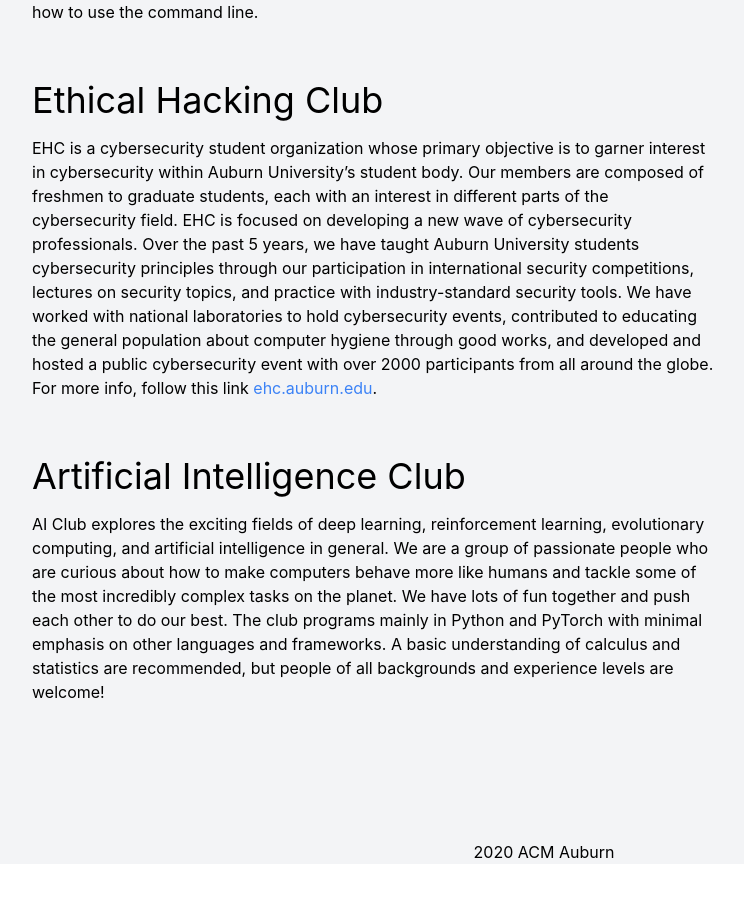
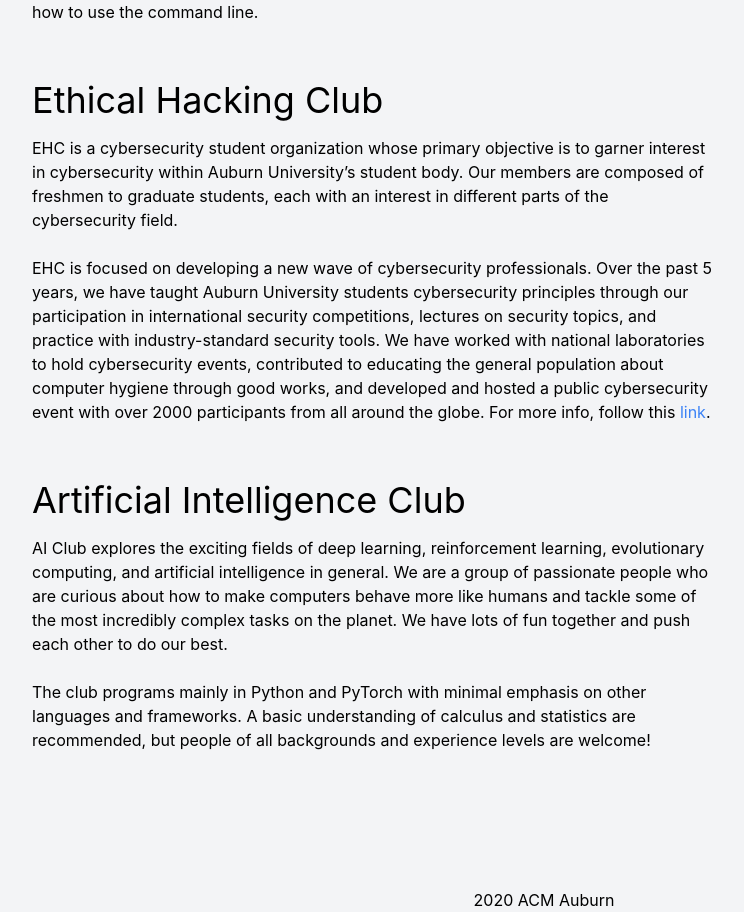
Before and after one commit to Ziyangll/ACM-Auburn, a Next.js app in the folder acm-auburn/: page /clubs in a window 1280 px wide. Shown: the part 820-1732 px from the top of the page, without its empty margins (96-840 px from the left). Before the commit the page ends 1684 px from the top, so only its background shows below. Built offline with nearby package versions, Linux system fonts and the light colour scheme.

Commit message:
calendar update

```diff
--- a/acm-auburn/pages/calendar/index.js
+++ b/acm-auburn/pages/calendar/index.js
@@ -11,7 +11,7 @@
 					</h1>
 				</section>
 				<div>
-					<p className='max-w-md auburn_blue'><a href="#">Our Google Calendar &rarr;</a></p>
+					<p className='max-w-md auburn_blue'><a href="https://calendar.google.com/calendar/u/0/r?cid=YWNtYXVidXJuQGdtYWlsLmNvbQ">Our Google Calendar &rarr;</a></p>
 				</div>
 			</main>
 			<Footer />
--- a/acm-auburn/pages/clubs/index.js
+++ b/acm-auburn/pages/clubs/index.js
@@ -21,7 +21,7 @@
 					<p className="xl:w-8/12">Through weekly meetings focused on lectures and problem solving,
 					CPT prepares to compete in collegiate programming competitions. We study a range of data structures
 					and algorithms along with their applications. Our primary form of practice takes place on
-					<a className="text-blue-500" href="https://open.kattis.com">Kattis</a>, a repository of problems,
+					<a className="text-blue-500" href="https://open.kattis.com"> Kattis</a>, a repository of problems,
 					complete with a judge and a platform to host competitions. Additionally to our weekly meetings,
 					we regularly host mock competitions and mock technical interview practice for all members of ACM.
 					We primarily solve our problems in Java, Python, or C++.</p>
@@ -39,13 +39,14 @@
 					<p className="xl:w-8/12">EHC is a cybersecurity student organization whose primary objective is to garner interest in cybersecurity
 						within Auburn University’s student body. Our members are composed of freshmen to graduate students,
 						each with an interest in different parts of the cybersecurity field.
-						EHC is focused on developing a new wave of cybersecurity professionals.
+						<br/><br/>EHC is focused on developing a new wave of cybersecurity professionals.
 						Over the past 5 years, we have taught Auburn University students cybersecurity principles through
 						our participation in international security competitions, lectures on security topics, and practice with
 						industry-standard security tools. We have worked with national laboratories to hold cybersecurity events,
 						contributed to educating the general population about computer hygiene through good works,
 						and developed and hosted a public cybersecurity event with over 2000 participants from all around the globe.
-						For more info, follow this link <a className="text-blue-500" href="https://ehc.auburn.edu/">ehc.auburn.edu</a>.
+						For more info, follow this
+						<a className="text-blue-500" href="https://ehc.auburn.edu/"> link</a>.
 					</p>
 				</div>
 				<div className='my-10'>
@@ -56,7 +57,8 @@
 					evolutionary computing, and artificial intelligence in general.
 					We are a group of passionate people who are curious about how to make computers behave more like humans
 					and tackle some of the most incredibly complex tasks on the planet. We have lots of fun together
-					and push each other to do our best. The club programs mainly in Python and PyTorch with minimal emphasis
+					and push each other to do our best.
+					<br/><br/>The club programs mainly in Python and PyTorch with minimal emphasis
 					on other languages and frameworks. A basic understanding of calculus and statistics are recommended,
 					but people of all backgrounds and experience levels are welcome!</p>
 				</div>
--- a/acm-auburn/pages/events/index.js
+++ b/acm-auburn/pages/events/index.js
@@ -18,7 +18,7 @@
 					<h2 className='py-4 text-2xl lg:text-4xl text-black-500'>
 						Auburn Hacks
 					</h2>
-					<p>We are Auburn University’s premier programming competition, designed by students, for students.
+					<p className="xl:w-8/12">We are Auburn University’s premier programming competition, designed by students, for students.
 						We hope to spark technical innovation and highlight students’ skills and abilities.
 						Partnering with Major League Hacking (MLH), we strive to bring out the best and brightest students,
 						not just from Auburn University but from other universities all over the United States, Europe, and Canada.
@@ -30,7 +30,7 @@
 					<h2 className='py-4 text-2xl lg:text-4xl text-black-500'>
 						Tech Talks
 					</h2>
-					<p>Beyond hands on practice with different technologies, ACM strives to provide our members with plentiful opportunities
+					<p className="xl:w-8/12">Beyond hands on practice with different technologies, ACM strives to provide our members with plentiful opportunities
 						to connect with recruiters and employees from high quality companies. Tech Talks are hosted by Auburn
 						CSSE through ACM to allow for these interactions. Representatives from these companies come and present
 						on topics such as their work, their technologies, their typical day-to-day life, and so on.
@@ -42,7 +42,7 @@
 					<h2 className='py-4 text-2xl lg:text-4xl text-black-500'>
 						Tea Time
 					</h2>
-					<p>Sometimes it's nice to just sit down, relax, and eat a meal with friends.
+					<p className="xl:w-8/12">Sometimes it's nice to just sit down, relax, and eat a meal with friends.
 						ACM hosts a weekly dinner specifically for this purpose.
 						Once a week, ACM members of all clubs meet at a restaurant in Auburn and hang out.
 						We want our members to have personal relationships outside of programming,
```
Also changed, not shown: 2 other files (tests, documents, lock files or other folders).
